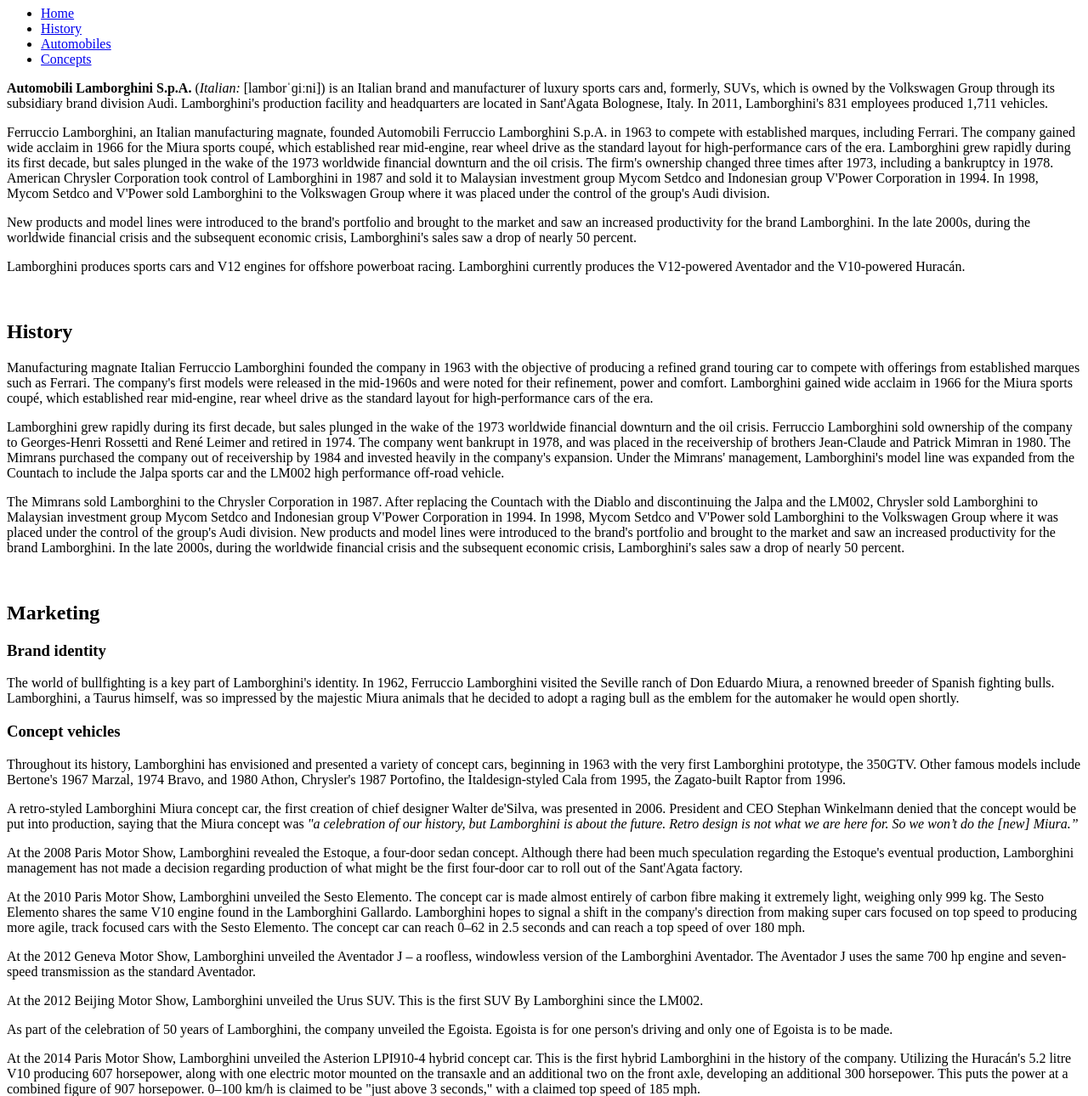
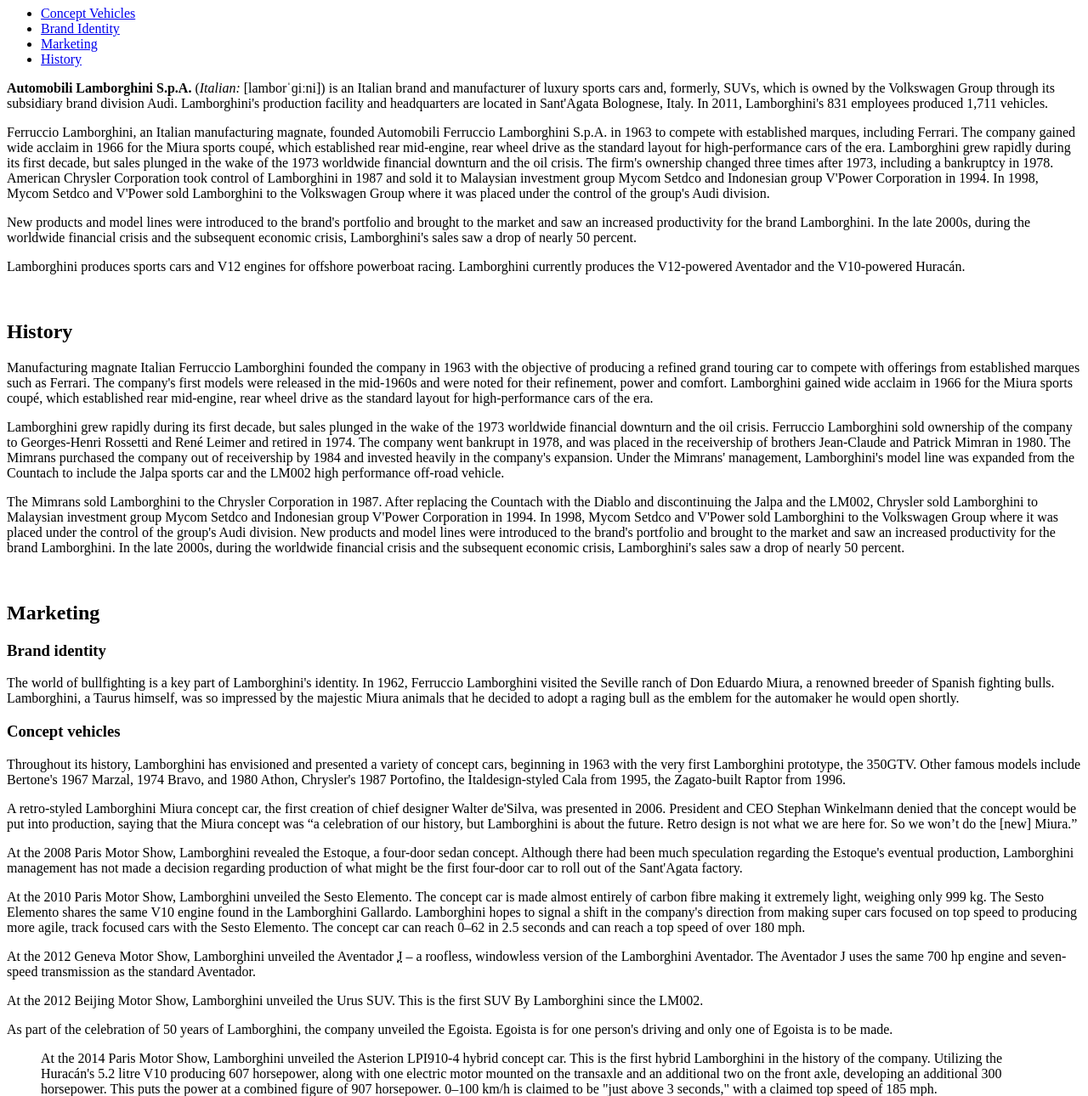
Before and after one commit to DJG10212/dws1, a plain HTML site: page Gillette-Dakota-project2/index.html in a window 1280 px wide. Shown: the part 73-1363 px from the top of the page at 85% size. Drawn offline with Linux system fonts and the light colour scheme.

Commit message:
Update index.html

```diff
--- a/Gillette-Dakota-project2/index.html
+++ b/Gillette-Dakota-project2/index.html
@@ -1,28 +1,33 @@
 <!doctype html>
-<html>
+<html lang="en">
 <head>
 	<meta charset="utf-8">
 	<title>Lamborghini</title>
+	<link rel="stylesheet" href="css/style.css">
+
+
+	<link href='http://fonts.googleapis.com/css?family=Roboto' rel='stylesheet' type='text/css'>
+
 </head>
 
 <body>
-
+	<div id="container">
 	<!--to be replaced by logo-->
-	<h1><a id="TP">Lamborghini</a></h1>
+	<h1><a id="TP">LAMBORGHINI</a></h1>
 
 
 
 
 
-
+	<div id="unordered">
 	<!--Nav Bar-->
 		<ul>
-         <li><a href="#">Home</a></li>
-         <li><a href="#">History</a></li>
-         <li><a href="#">Automobiles</a></li>
-         <li><a href="#">Concepts</a></li>
+          <li><a href="#CV">Concept Vehicles</a></li>
+          <li><a href="#BI">Brand Identity</a></li>
+          <li><a href="#MK">Marketing</a></li>
+          <li><a href="#HI">History</a></li>
         </ul>
-
+	</div>
 
 
 
@@ -65,20 +70,20 @@
         <h3><a id="CV">Concept vehicles</a></h3>
             <p>Throughout its history, Lamborghini has envisioned and presented a variety of concept cars, beginning in 1963 with the very first Lamborghini prototype, the 350GTV. Other famous models include Bertone's 1967 Marzal, 1974 Bravo, and 1980 Athon, Chrysler's 1987 Portofino, the Italdesign-styled Cala from 1995, the Zagato-built Raptor from 1996.</p>
 
-            <p>A retro-styled Lamborghini Miura concept car, the first creation of chief designer Walter de'Silva, was presented in 2006. President and CEO Stephan Winkelmann denied that the concept would be put into production, saying that the Miura concept was <em>"a celebration of our history, but Lamborghini is about the future. Retro design is not what we are here for. So we won’t do the [new] Miura.”</em></p>
+            <p>A retro-styled Lamborghini Miura concept car, the first creation of chief designer Walter de'Silva, was presented in 2006. President and CEO Stephan Winkelmann denied that the concept would be put into production, saying that the Miura concept was <q>a celebration of our history, but Lamborghini is about the future. Retro design is not what we are here for. So we won’t do the [new] Miura.</q></p>
 
             <p>At the 2008 Paris Motor Show, Lamborghini revealed the Estoque, a four-door sedan concept. Although there had been much speculation regarding the Estoque's eventual production, Lamborghini management has not made a decision regarding production of what might be the first four-door car to roll out of the Sant'Agata factory.</p>
 
             <p>At the 2010 Paris Motor Show, Lamborghini unveiled the Sesto Elemento. The concept car is made almost entirely of carbon fibre making it extremely light, weighing only 999 kg. The Sesto Elemento shares the same V10 engine found in the Lamborghini Gallardo. Lamborghini hopes to signal a shift in the company's direction from making super cars focused on top speed to producing more agile, track focused cars with the Sesto Elemento. The concept car can reach 0–62 in 2.5 seconds and can reach a top speed of over 180 mph.</p>
 
-            <p>At the 2012 Geneva Motor Show, Lamborghini unveiled the Aventador J – a roofless, windowless version of the Lamborghini Aventador. The Aventador J uses the same 700 hp engine and seven-speed transmission as the standard Aventador.</p>
+            <p>At the 2012 Geneva Motor Show, Lamborghini unveiled the Aventador <abbr title="The J model is the windowless version">J</abbr> – a roofless, windowless version of the Lamborghini Aventador. The Aventador J uses the same 700 hp engine and seven-speed transmission as the standard Aventador.</p>
 
             <p>At the 2012 Beijing Motor Show, Lamborghini unveiled the Urus SUV. This is the first SUV By Lamborghini since the LM002.</p>
 
             <p>As part of the celebration of 50 years of Lamborghini, the company unveiled the Egoista. Egoista is for one person's driving and only one of Egoista is to be made.</p>
-
+           	<blockquote cite="http://en.wikipedia.org/wiki/Lamborghini">
            		 <p>At the 2014 Paris Motor Show, Lamborghini unveiled the Asterion LPI910-4 hybrid concept car. This is the first hybrid Lamborghini in the history of the company. Utilizing the Huracán's 5.2 litre V10 producing 607 horsepower, along with one electric motor mounted on the transaxle and an additional two on the front axle, developing an additional 300 horsepower. This puts the power at a combined figure of 907 horsepower. 0–100 km/h is claimed to be "just above 3 seconds," with a claimed top speed of 185 mph.</p>
-
+            </blockquote>
 
 
 
@@ -111,6 +116,7 @@
 
 
 	<!--footer-->
+    <div id="unordered">
 	<h4>Site Navigation</h4>
         <ul>
           <li><a href="#">Home</a></li>
@@ -127,8 +133,7 @@
           <li><a href="#MK">Marketing</a></li>
           <li><a href="#HI">History</a></li>
         </ul>
-
-
-
+	</div>
+	</div>
 </body>
 </html>
```
Lines whose indentation alone changed are shown as unchanged.
